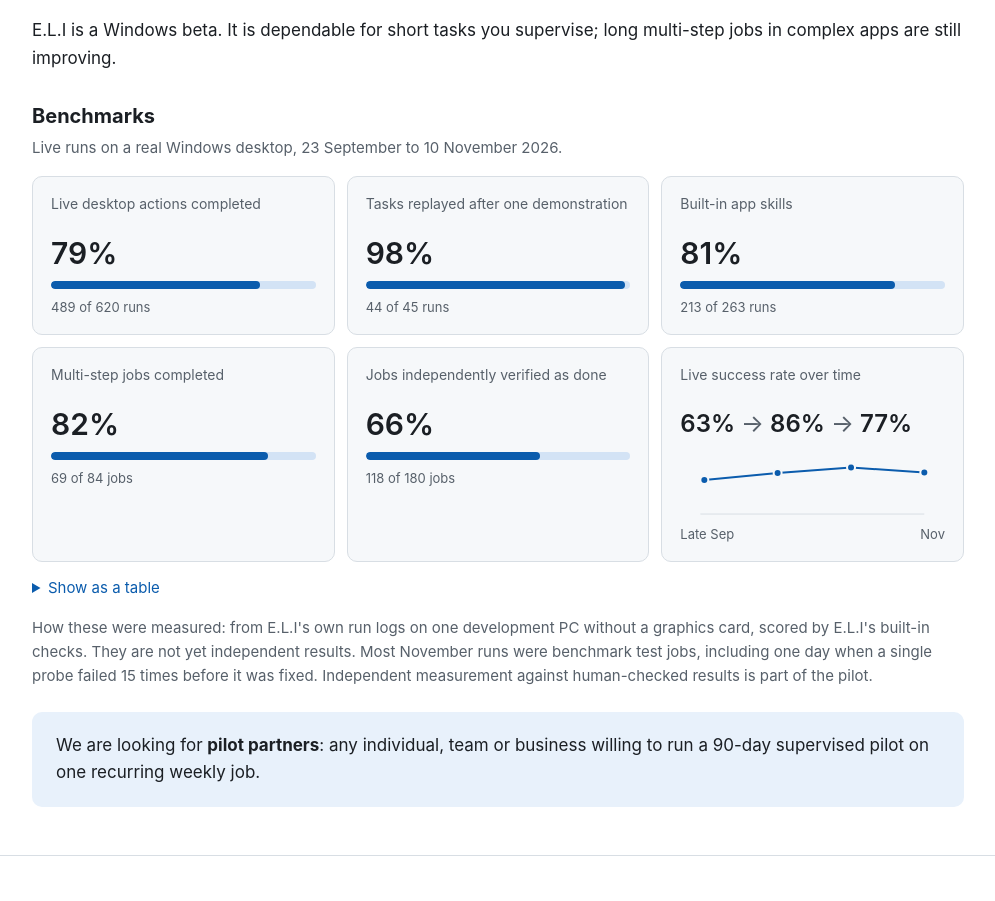
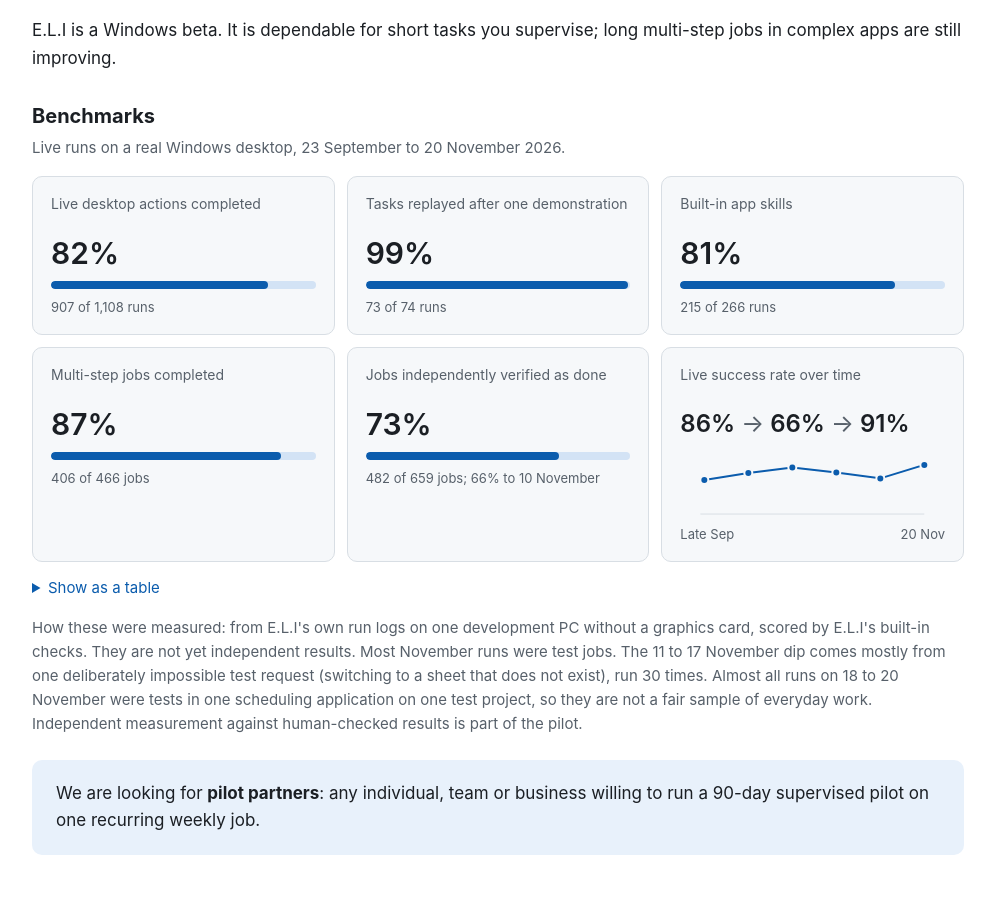
Before and after one commit to eli-labz/eli-labz.github.io, a plain HTML site: page index.html in a window 1280 px wide. Shown: the part 1822-2723 px from the top of the page, without its empty margins (142-1137 px from the left). Drawn offline with Linux system fonts and the light colour scheme.

Commit message:
Benchmarks recounted to 20 November
Co-Authored-By: Claude Opus 5.5 <noreply@anthropic.com>

```diff
--- a/index.html
+++ b/index.html
@@ -166,61 +166,63 @@
         complex apps are still improving.</p>
 
       <h3 class="bench-title">Benchmarks</h3>
-      <p class="bench-sub">Live runs on a real Windows desktop, 23 September to 10 November 2026.</p>
+      <p class="bench-sub">Live runs on a real Windows desktop, 23 September to 20 November 2026.</p>
 
       <div class="kpis">
         <div class="kpi">
           <div class="kpi-label">Live desktop actions completed</div>
-          <div class="kpi-value">79%</div>
-          <div class="meter" role="meter" aria-valuemin="0" aria-valuemax="100" aria-valuenow="79"
-               aria-label="Live desktop actions completed: 79%"><span style="width:79%"></span></div>
-          <div class="kpi-n">489 of 620 runs</div>
+          <div class="kpi-value">82%</div>
+          <div class="meter" role="meter" aria-valuemin="0" aria-valuemax="100" aria-valuenow="82"
+               aria-label="Live desktop actions completed: 82%"><span style="width:82%"></span></div>
+          <div class="kpi-n">907 of 1,108 runs</div>
         </div>
         <div class="kpi">
           <div class="kpi-label">Tasks replayed after one demonstration</div>
-          <div class="kpi-value">98%</div>
-          <div class="meter" role="meter" aria-valuemin="0" aria-valuemax="100" aria-valuenow="98"
-               aria-label="Tasks replayed after one demonstration: 98%"><span style="width:98%"></span></div>
-          <div class="kpi-n">44 of 45 runs</div>
+          <div class="kpi-value">99%</div>
+          <div class="meter" role="meter" aria-valuemin="0" aria-valuemax="100" aria-valuenow="99"
+               aria-label="Tasks replayed after one demonstration: 99%"><span style="width:99%"></span></div>
+          <div class="kpi-n">73 of 74 runs</div>
         </div>
         <div class="kpi">
           <div class="kpi-label">Built-in app skills</div>
           <div class="kpi-value">81%</div>
           <div class="meter" role="meter" aria-valuemin="0" aria-valuemax="100" aria-valuenow="81"
                aria-label="Built-in app skills: 81%"><span style="width:81%"></span></div>
-          <div class="kpi-n">213 of 263 runs</div>
+          <div class="kpi-n">215 of 266 runs</div>
         </div>
         <div class="kpi">
           <div class="kpi-label">Multi-step jobs completed</div>
-          <div class="kpi-value">82%</div>
-          <div class="meter" role="meter" aria-valuemin="0" aria-valuemax="100" aria-valuenow="82"
-               aria-label="Multi-step jobs completed: 82%"><span style="width:82%"></span></div>
-          <div class="kpi-n">69 of 84 jobs</div>
+          <div class="kpi-value">87%</div>
+          <div class="meter" role="meter" aria-valuemin="0" aria-valuemax="100" aria-valuenow="87"
+               aria-label="Multi-step jobs completed: 87%"><span style="width:87%"></span></div>
+          <div class="kpi-n">406 of 466 jobs</div>
         </div>
         <div class="kpi">
           <div class="kpi-label">Jobs independently verified as done</div>
-          <div class="kpi-value">66%</div>
-          <div class="meter" role="meter" aria-valuemin="0" aria-valuemax="100" aria-valuenow="66"
-               aria-label="Jobs independently verified as done: 66%"><span style="width:66%"></span></div>
-          <div class="kpi-n">118 of 180 jobs</div>
+          <div class="kpi-value">73%</div>
+          <div class="meter" role="meter" aria-valuemin="0" aria-valuemax="100" aria-valuenow="73"
+               aria-label="Jobs independently verified as done: 73%"><span style="width:73%"></span></div>
+          <div class="kpi-n">482 of 659 jobs; 66% to 10 November</div>
         </div>
         <div class="kpi trend">
           <div class="kpi-label">Live success rate over time</div>
-          <div class="kpi-value" style="font-size:24px;line-height:1.5;white-space:nowrap">63% <span class="arrow">→</span> 86% <span class="arrow">→</span> 77%</div>
+          <div class="kpi-value" style="font-size:24px;line-height:1.5;white-space:nowrap">86% <span class="arrow">→</span> 66% <span class="arrow">→</span> 91%</div>
           <svg class="spark" viewBox="0 0 240 70" role="img"
-               aria-label="Live success rate: late September 63%, early October 76%, late October 86%, 1 to 10 November 77%">
+               aria-label="Live success rate: late September 63%, early October 76%, late October 86%, 1 to 10 November 77%, 11 to 17 November 66%, 18 to 20 November 91%">
             <line class="grid" x1="8" y1="62" x2="232" y2="62"/>
-            <polyline points="12,28.0 85.3,21.0 158.7,15.6 232,20.4"/>
-            <circle cx="12" cy="28.0" r="4"/><circle cx="85.3" cy="21.0" r="4"/>
-            <circle cx="158.7" cy="15.6" r="4"/><circle class="now" cx="232" cy="20.4" r="4"/>
+            <polyline points="12,28.0 56,21.0 100,15.6 144,20.4 188,26.4 232,12.9"/>
+            <circle cx="12" cy="28.0" r="4"/><circle cx="56" cy="21.0" r="4"/><circle cx="100" cy="15.6" r="4"/>
+            <circle cx="144" cy="20.4" r="4"/><circle cx="188" cy="26.4" r="4"/><circle class="now" cx="232" cy="12.9" r="4"/>
             <g class="hit">
-              <rect x="0" y="0" width="48" height="70"><title>Late Sep: 63% (33 of 52)</title></rect>
-              <rect x="48" y="0" width="74" height="70"><title>Early Oct: 76% (155 of 204)</title></rect>
-              <rect x="122" y="0" width="74" height="70"><title>Late Oct: 86% (188 of 218)</title></rect>
-              <rect x="196" y="0" width="44" height="70"><title>1 to 10 Nov: 77% (113 of 146)</title></rect>
+              <rect x="0" y="0" width="34" height="70"><title>Late Sep: 63% (33 of 52)</title></rect>
+              <rect x="34" y="0" width="44" height="70"><title>Early Oct: 76% (155 of 204)</title></rect>
+              <rect x="78" y="0" width="44" height="70"><title>Late Oct: 86% (188 of 218)</title></rect>
+              <rect x="122" y="0" width="44" height="70"><title>1 to 10 Nov: 77% (113 of 146)</title></rect>
+              <rect x="166" y="0" width="44" height="70"><title>11 to 17 Nov: 66% (74 of 112)</title></rect>
+              <rect x="210" y="0" width="30" height="70"><title>18 to 20 Nov: 91% (344 of 376)</title></rect>
             </g>
           </svg>
-          <div class="kpi-n spark-axis"><span>Late Sep</span><span>Nov</span></div>
+          <div class="kpi-n spark-axis"><span>Late Sep</span><span>20 Nov</span></div>
         </div>
       </div>
 
@@ -229,22 +231,27 @@
         <table>
           <thead><tr><th>Measure</th><th>Result</th><th>Runs</th></tr></thead>
           <tbody>
-            <tr><td>Live desktop actions completed</td><td>79%</td><td>489 of 620</td></tr>
-            <tr><td>Tasks replayed after one demonstration</td><td>98%</td><td>44 of 45</td></tr>
-            <tr><td>Built-in app skills</td><td>81%</td><td>213 of 263</td></tr>
-            <tr><td>Multi-step jobs completed</td><td>82%</td><td>69 of 84</td></tr>
-            <tr><td>Jobs independently verified as done</td><td>66%</td><td>118 of 180</td></tr>
+            <tr><td>Live desktop actions completed</td><td>82%</td><td>907 of 1,108</td></tr>
+            <tr><td>Tasks replayed after one demonstration</td><td>99%</td><td>73 of 74</td></tr>
+            <tr><td>Built-in app skills</td><td>81%</td><td>215 of 266</td></tr>
+            <tr><td>Multi-step jobs completed</td><td>87%</td><td>406 of 466</td></tr>
+            <tr><td>Jobs independently verified as done</td><td>73%</td><td>482 of 659</td></tr>
             <tr><td>Live success rate, late September</td><td>63%</td><td>33 of 52</td></tr>
             <tr><td>Live success rate, early October</td><td>76%</td><td>155 of 204</td></tr>
             <tr><td>Live success rate, late October</td><td>86%</td><td>188 of 218</td></tr>
             <tr><td>Live success rate, 1 to 10 November</td><td>77%</td><td>113 of 146</td></tr>
+            <tr><td>Live success rate, 11 to 17 November</td><td>66%</td><td>74 of 112</td></tr>
+            <tr><td>Live success rate, 18 to 20 November</td><td>91%</td><td>344 of 376</td></tr>
           </tbody>
         </table>
       </details>
 
       <p class="bench-note">How these were measured: from E.L.I's own run logs on one development PC without a
         graphics card, scored by E.L.I's built-in checks. They are not yet independent results. Most November
-        runs were benchmark test jobs, including one day when a single probe failed 15 times before it was fixed. Independent measurement against human-checked results is part of the pilot.</p>
+        runs were test jobs. The 11 to 17 November dip comes mostly from one deliberately impossible test request
+        (switching to a sheet that does not exist), run 30 times. Almost all runs on 18 to 20 November were tests in
+        one scheduling application on one test project, so they are not a fair sample of everyday work. Independent
+        measurement against human-checked results is part of the pilot.</p>
 
       <div class="note" style="margin-top:24px">
         <p>We are looking for <strong>pilot partners</strong>: any individual, team or business willing to
```
